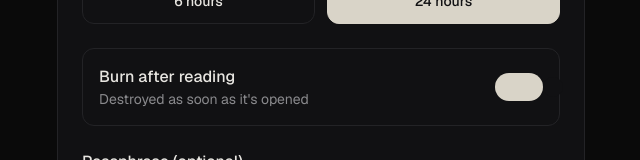
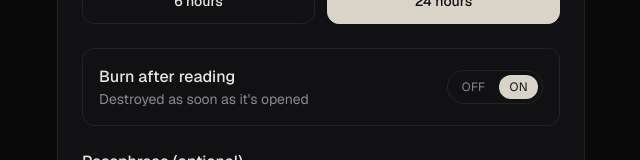
Before and after one commit to emverwell/snapshare, a Next.js app: page / in a window 1280 px wide. Shown: the part 524-684 px from the top of the page, without its empty margins (319-959 px from the left). Built offline with nearby package versions, Linux system fonts and the light colour scheme.

Commit message:
fix: changed burn after read

```diff
--- a/app/page.tsx
+++ b/app/page.tsx
@@ -165,6 +165,8 @@ export default function Home() {
               checked={burnAfterReading}
               onChange={setBurnAfterReading}
               label={t.home.burnLabel}
+              onLabel={t.home.burnOn}
+              offLabel={t.home.burnOff}
             />
           </div>
 
--- a/components/Toggle.tsx
+++ b/components/Toggle.tsx
@@ -4,29 +4,36 @@ export function Toggle({
   checked,
   onChange,
   label,
+  onLabel,
+  offLabel,
 }: {
   checked: boolean;
   onChange: (checked: boolean) => void;
   label: string;
+  onLabel: string;
+  offLabel: string;
 }) {
   return (
-    <button
-      type="button"
-      role="switch"
-      aria-checked={checked}
+    <div
+      role="group"
       aria-label={label}
-      onClick={() => onChange(!checked)}
-      className={`relative h-7 w-12 shrink-0 appearance-none rounded-full transition-colors ${
-        checked ? "bg-accent" : "bg-border"
-      }`}
+      className="inline-flex items-center gap-1 rounded-full border border-border p-1 text-xs"
     >
-      <span
-        className={`absolute top-1 h-5 w-5 rounded-full transition-transform ${
-          checked
-            ? "translate-x-6 bg-accent-foreground"
-            : "translate-x-1 bg-muted"
-        }`}
-      />
-    </button>
+      {([false, true] as const).map((option) => (
+        <button
+          key={String(option)}
+          type="button"
+          onClick={() => onChange(option)}
+          aria-pressed={checked === option}
+          className={`rounded-full px-2.5 py-1 uppercase tracking-wide transition-colors ${
+            checked === option
+              ? "bg-accent text-accent-foreground"
+              : "text-muted hover:text-foreground"
+          }`}
+        >
+          {option ? onLabel : offLabel}
+        </button>
+      ))}
+    </div>
   );
 }
--- a/lib/i18n/translations.ts
+++ b/lib/i18n/translations.ts
@@ -20,6 +20,8 @@ export const translations = {
       lifetime24hours: "24 hours",
       burnLabel: "Burn after reading",
       burnDescription: "Destroyed as soon as it's opened",
+      burnOn: "On",
+      burnOff: "Off",
       passphraseLabel: "Passphrase (optional)",
       passphrasePlaceholder: "Only people with this phrase can open it",
       passphraseHint:
@@ -69,6 +71,8 @@ export const translations = {
       lifetime24hours: "24 horas",
       burnLabel: "Destruir tras leer",
       burnDescription: "Se destruye en cuanto se abre",
+      burnOn: "Sí",
+      burnOff: "No",
       passphraseLabel: "Frase secreta (opcional)",
       passphrasePlaceholder: "Solo quien tenga esta frase podrá abrirlo",
       passphraseHint:
```
